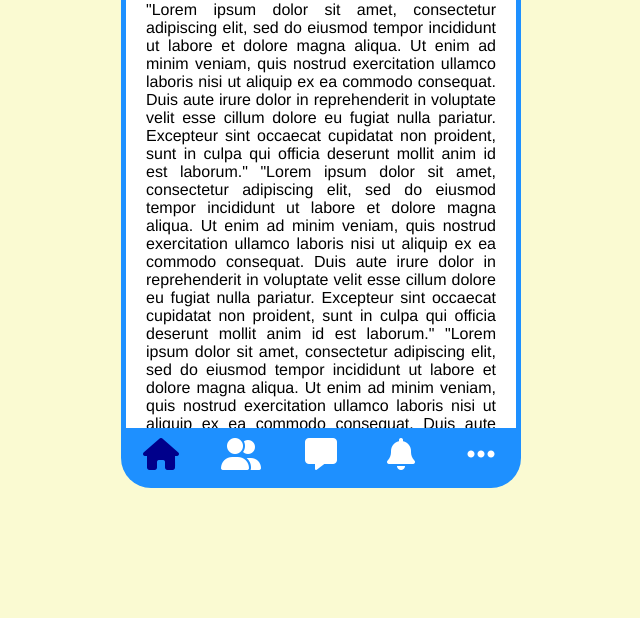
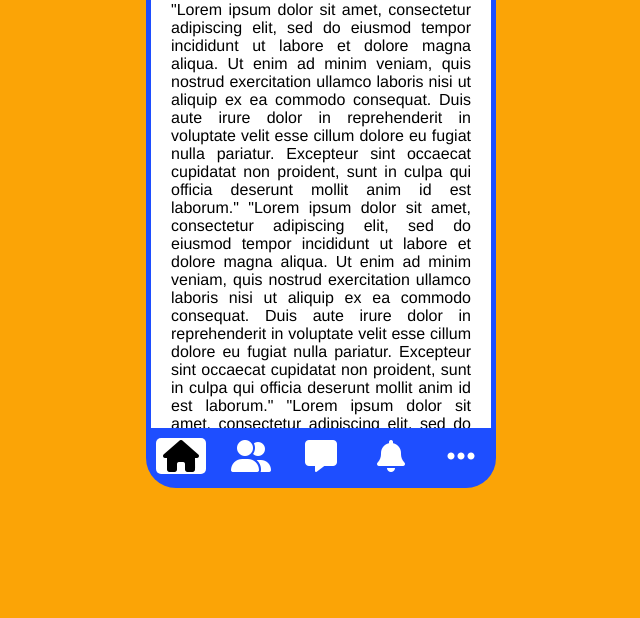
Before and after one commit to chandraprakash-dev/mobile-menu, a plain HTML site: page index.html in a window 1280 px wide. Shown: the part 182-800 px from the top of the page, without its empty margins (319-959 px from the left). Drawn offline with Linux system fonts and the light colour scheme.

Commit message:
improve readability

```diff
--- a/stylesheets/styles.css
+++ b/stylesheets/styles.css
@@ -1,12 +1,13 @@
 body {
-  background-color: lightgoldenrodyellow;
+  background-color: #fba406;
   font-family: "Helvetica Neue", sans-serif;
 }
 
 .mobile {
-  width: 400px;
+  width: 350px;
   margin: 50px auto;
   position: relative;
+  background-color: white;
   display: flex;
   flex-direction: column;
   border-radius: 50px;
@@ -17,7 +18,7 @@ header {
   border-top-left-radius: 30px;
   border-top-right-radius: 30px;
   padding: 0 10px;
-  background: dodgerblue;
+  background: #1e4eff;
   display: flex;
   justify-content: space-between;
   align-items: center;
@@ -30,8 +31,8 @@ main {
   padding: 20px;
   background-color: white;
   text-align: justify;
-  border-left: 5px solid dodgerblue;
-  border-right: 5px solid dodgerblue;
+  border-left: 5px solid #1e4eff;
+  border-right: 5px solid #1e4eff;
 }
 
 .content {
@@ -39,7 +40,7 @@ main {
 }
 
 footer {
-  background: dodgerblue;
+  background: #1e4eff;
   color: white;
   height: 60px;
   border-bottom-left-radius: 30px;
@@ -64,6 +65,8 @@ footer {
 
 i {
   cursor: pointer;
+  transition: background-color,color 0.3s;
+  padding: 2px;
 }
 
 .show {
@@ -71,7 +74,9 @@ i {
 }
 
 .highlight {
-  color: darkblue;
+  background-color: white;
+  color: black;
+  border-radius: 5px;
 }
 
 .dropdown-toggle {
```
